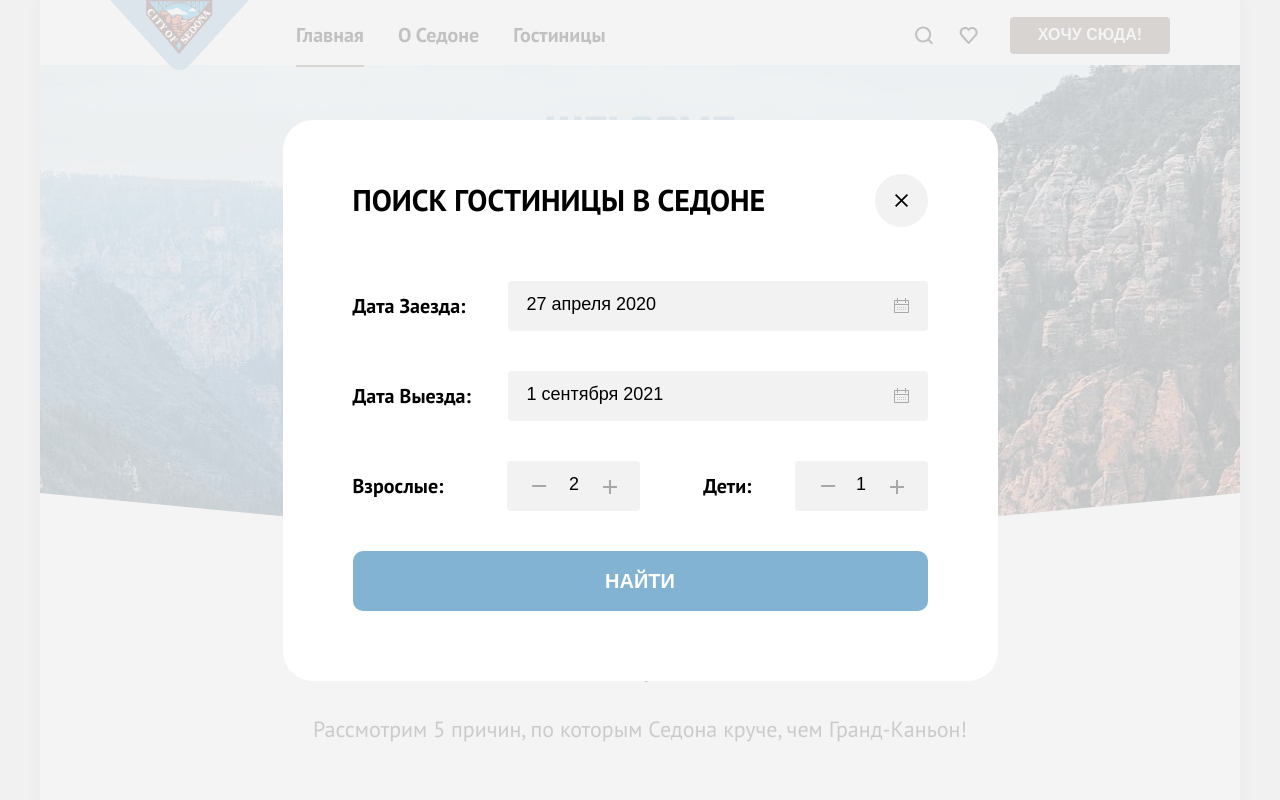
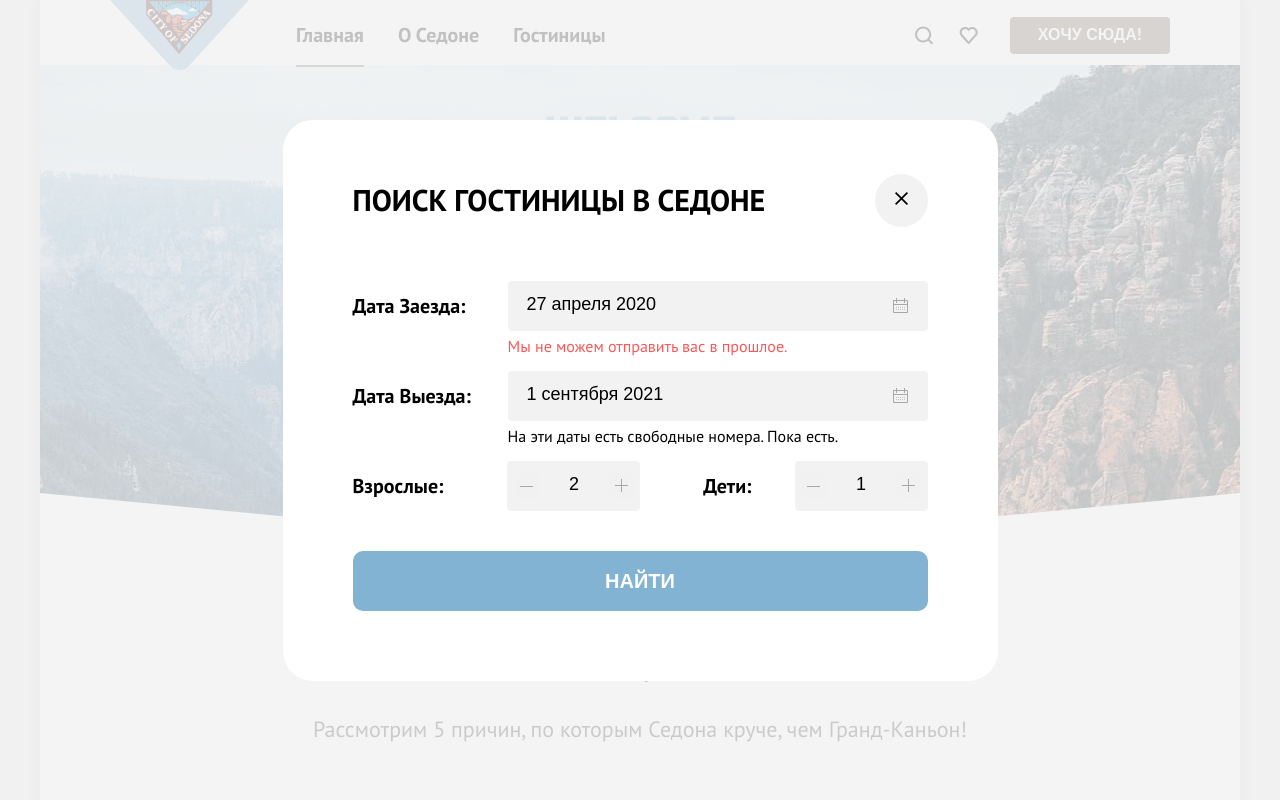
Before and after one commit to MNXVNL/sedona-m, a plain HTML site: page index.html in a window 1280 px wide. Shown: the top 800 px of the page. Drawn offline with Linux system fonts and the light colour scheme.

Commit message:
модальное окно конец близок

```diff
--- a/index.html
+++ b/index.html
@@ -192,9 +192,12 @@
         </div>
       </div>
     </footer>
-    <div class="modale-container">
+    <div class="modale-window">
       <div class="modale-auth">
-        <button class="modale-button-close">
+        <button class="modale-button-close" type="button">
+          <svg class="esc" width="13" height="13" viewBox="0 0 13 13" fill="none" xmlns="http://www.w3.org/2000/svg">
+            <path d="M13 1.2L11.8 0L6.5 5.3L1.2 0L0 1.2L5.3 6.5L0 11.8L1.2 13L6.5 7.7L11.8 13L13 11.8L7.7 6.5L13 1.2Z"/>
+          </svg>
           <span class="visually-hidden">Закрыть.</span>
         </button>
         <section class="modale-content">
@@ -202,7 +205,7 @@
           <form class="modale-form">
             <label class="modale-label">
               <span class="modale-text">Дата Заезда:</span>
-              <input class="modale-input-date arrival" type="text" placeholder="27 апреля 2020">
+              <input class="modale-input-date arrival" id="arrival" type="text" placeholder="27 апреля 2020">
               <svg class="calendar" aria-hidden="true" focusable="false" width="15" height="15" viewBox="0 0 15 15" fill="none" xmlns="http://www.w3.org/2000/svg">
                   <path d="M5.5 10C5.8 10 6 9.8 6 9.5C6 9.2 5.8 9 5.5 9C5.2 9 5 9.2 5 9.5C5 9.8 5.2 10 5.5 10Z" fill="black"/>
                   <path d="M14 2H12V0H11V2H4V0H3V2H1C0.4 2 0 2.4 0 3V6V7V14C0 14.5 0.4 15 1 15H14C14.5 15 15 14.5 15 14V7V6V3C15 2.4 14.5 2 14 2ZM14 14H1V7H14V14ZM1 6V3H3V5H4V3H11V5H12V3H14V6H1Z" fill="black"/>
@@ -216,6 +219,7 @@
                   <path d="M11.5 10C11.8 10 12 9.8 12 9.5C12 9.2 11.8 9 11.5 9C11.2 9 11 9.2 11 9.5C11 9.8 11.2 10 11.5 10Z" fill="black"/>
                   <path d="M11.5 11C11.2 11 11 11.2 11 11.5C11 11.8 11.2 12 11.5 12C11.8 12 12 11.8 12 11.5C12 11.2 11.8 11 11.5 11Z" fill="black"/>
               </svg>
+              <span class="message error">Мы не можем отправить вас в прошлое.</span>
             </label>
             <label class="modale-label">
               <span class="modale-text">Дата Выезда:</span>
@@ -233,43 +237,45 @@
                 <path d="M11.5 10C11.8 10 12 9.8 12 9.5C12 9.2 11.8 9 11.5 9C11.2 9 11 9.2 11 9.5C11 9.8 11.2 10 11.5 10Z" fill="black"/>
                 <path d="M11.5 11C11.2 11 11 11.2 11 11.5C11 11.8 11.2 12 11.5 12C11.8 12 12 11.8 12 11.5C12 11.2 11.8 11 11.5 11Z" fill="black"/>
               </svg>
+              <span class="message success">На эти даты есть свободные номера. Пока есть.</span>
             </label>
             <div class="modale-age">
-
-
-
-              <label class="modale-label">
-
+              <div class="modale-label">
+                <label for="input-adults">
                   <span class="modale-text modale-text-adults">Взрослые:</span>
-                <button class="modale-button button-minus button-minus-adults" type="button">
-                  <svg class="minus" aria-hidden="true" focusable="false" width="15" height="2" viewBox="0 0 15 2" fill="none" xmlns="http://www.w3.org/2000/svg">
-                    <path d="M0.114258 0L0.114258 2L14.1143 2V0L0.114258 0Z" fill="black"/>
+                </label>
+                <div class="modale-container">
+                  <button class="modale-button" type="button">
+                    <svg class="minus" aria-hidden="true" focusable="false" width="13" height="1" viewBox="0 0 13 1" fill="currentColor" xmlns="http://www.w3.org/2000/svg">
+                      <path d="M0 0L0 1L13 1V0L0 0Z" fill="currentColor"/>
                     </svg>
                   </button>
-                <input class="modale-input-number" type="text" placeholder="2">
-                <button class="modale-button button-plus button-plus-adults" type="button">
-                  <svg class="plus" aria-hidden="true" focusable="false" width="14" height="14" viewBox="0 0 14 14" fill="none" xmlns="http://www.w3.org/2000/svg">
-                    <path d="M14 6H8V0H6V6H0V8H6V14H8V8H14V6Z" fill="black"/>
+                  <input class="modale-input-number" type="text" id="input-adults" placeholder="2">
+                  <button class="modale-button" type="button">
+                    <svg class="plus" aria-hidden="true" focusable="false" width="13" height="13" viewBox="0 0 13 13" fill="none" xmlns="http://www.w3.org/2000/svg">
+                      <path d="M13 6H7V0H6V6H0V7H6V13H7V7H13V6Z" fill="black"/>
                     </svg>
                   </button>
-
+                </div>
+              </div>
+              <div class="modale-label">
+                <label for="input-child">
+                  <span class="modale-text modale-text-child">Дети:</span>
                 </label>
-
-              <label class="modale-label">
-                <button class="modale-button button-minus button-minus-child" type="button">
-                  <svg class="minus" aria-hidden="true" focusable="false" width="15" height="2" viewBox="0 0 15 2" fill="none" xmlns="http://www.w3.org/2000/svg">
-                    <path d="M0.114258 0L0.114258 2L14.1143 2V0L0.114258 0Z" fill="black"/>
+                <div class="modale-container">
+                  <button class="modale-button" type="button">
+                    <svg class="minus" aria-hidden="true" focusable="false" width="13" height="1" viewBox="0 0 13 1" fill="none" xmlns="http://www.w3.org/2000/svg">
+                      <path d="M0 0L0 1L13 1V0L0 0Z" fill="black"/>
                     </svg>
                   </button>
-                <span class="modale-text modale-text-child">Дети:</span>
-                <input class="modale-input-number" type="text" placeholder="1">
-                <button class="modale-button button-plus button-plus-child" type="button">
-                  <svg class="plus"  width="14" height="14" viewBox="0 0 14 14" fill="none" xmlns="http://www.w3.org/2000/svg">
-                    <path d="M14 6H8V0H6V6H0V8H6V14H8V8H14V6Z" fill="black"/>
+                  <input class="modale-input-number" type="text" id="input-child" placeholder="1">
+                  <button class="modale-button" type="button">
+                    <svg class="plus" aria-hidden="true" focusable="false" width="13" height="13" viewBox="0 0 13 13" fill="none" xmlns="http://www.w3.org/2000/svg">
+                      <path d="M13 6H7V0H6V6H0V7H6V13H7V7H13V6Z" fill="black"/>
                     </svg>
                   </button>
-
-              </label>
+                </div>
+              </div>
             </div>
             <button class="modale-button-form" type="submit">
               <span class="modale-button-text">Найти</span>
--- a/styles/style.css
+++ b/styles/style.css
@@ -505,7 +505,7 @@ body{
   fill: #7561574D;
 }
 
-.modale-container{
+.modale-window{
   position: fixed;
   display: flex;
   width: 100%;
@@ -533,15 +533,18 @@ body{
   border-radius: 50%;
   border: 0;
   outline: 0;
-  background-color: #F2F2F2;
+  padding: 0;
   position: absolute;
   top: 54px;
   right: 70px;
-  background-image: url(/images/modale/close.svg);
-  background-repeat: no-repeat;
-  background-size: 13px 13px;
-  background-position: center center;
   cursor: pointer;
+  background-color: #F2F2F2;
+}
+
+
+.esc{
+  fill: #000000;
+
 }
 
 .modale-button-close:hover{
@@ -553,9 +556,23 @@ body{
   outline: 3px solid #83B3D3;
 }
 
-/* .modale-button-close:active{
+.modale-button-close:active{
+  background-color: #E6E6E6;
+}
 
-} */
+.modale-button-close:active .esc{
+  fill: #0000004D;
+}
+
+.modale-container{
+  width: 133px;
+  height: 50px;
+  border-radius: 4px;
+  background-color: #F2F2F2;
+  display: flex;
+  justify-content: center;
+  align-items: center;
+}
 
 .modale-title{
   font-size: 30px;
@@ -574,8 +591,8 @@ body{
   display: flex;
   justify-content: space-between;
   align-items: center;
+  margin-bottom: 40px;
   position: relative;
-  margin-bottom: 40px;
 }
 
 .modale-text{
@@ -601,6 +618,7 @@ body{
   background-color: #F2F2F2;
   padding: 0;
   cursor: pointer;
+  /* position: relative; */
 }
 
 .modale-input-date::placeholder{
@@ -627,23 +645,33 @@ body{
 
 .calendar{
   position: absolute;
-  right: 19px;
+  right: 20px;
   opacity: 0.3;
+}
+
+.message{
+  position: absolute;
+  top: 55px;
+  left: 155px;
+  font-size: 16px;
+}
+
+.error{
+  color: #FF5757;
 }
 
 .modale-age{
   display: flex;
   justify-content: space-between;
-  position: relative;
 }
 
 .modale-input-number{
-  width: 133px;
+  width: 70px;
   height: 50px;
-  border-radius: 4px;
-  border-style: none;
-  background-color: #F2F2F2;
+  border: 0;
+  outline: 0;
   padding: 0;
+  background-color: transparent;
   cursor: default;
 }
 
@@ -661,39 +689,22 @@ body{
   border-radius: 4px;
   border: 0;
   outline: 0;
+  padding: 0;
   cursor: pointer;
-  background-color: #F2F2F2;
+  /* background-color: #F2F2F2; */
   opacity: 0.3;
-}
-
-.button-minus-adults{
-  position: absolute;
-  left: 173px;
-}
-
-.button-plus-adults{
-  position: absolute;
-  right: 19px;
-}
-
-.button-minus-child{
-  position: absolute;
-  left: 111px;
-}
-
-.button-plus-child{
-  position: absolute;
-  right: 19px;
+  position: relative;
 }
 
 .minus{
   position: absolute;
-  transform: translate(-6px, -1px);
+  left: 6px;
 }
 
 .plus{
   position: absolute;
-  transform: translate(-6px, -6px);
+  left: 6px;
+  top: 6px;
 }
 
 .modale-button:hover{
@@ -701,8 +712,8 @@ body{
 }
 
 .modale-button:focus-visible{
-  border: 3px solid #83B3D3;
-  box-sizing: border-box;
+  outline: 3px solid #83B3D3;
+  opacity: 1;
 }
 
 .modale-button:active{
@@ -715,6 +726,7 @@ body{
   border-radius: 10px;
   border: 0;
   outline: 0;
+  padding: 0;
   background-color: #83B3D3;
   display: flex;
   cursor: pointer;
```
Also changed, not shown: images/modale/minus.svg, images/modale/plus.svg. Lines whose indentation alone changed are shown as unchanged.
